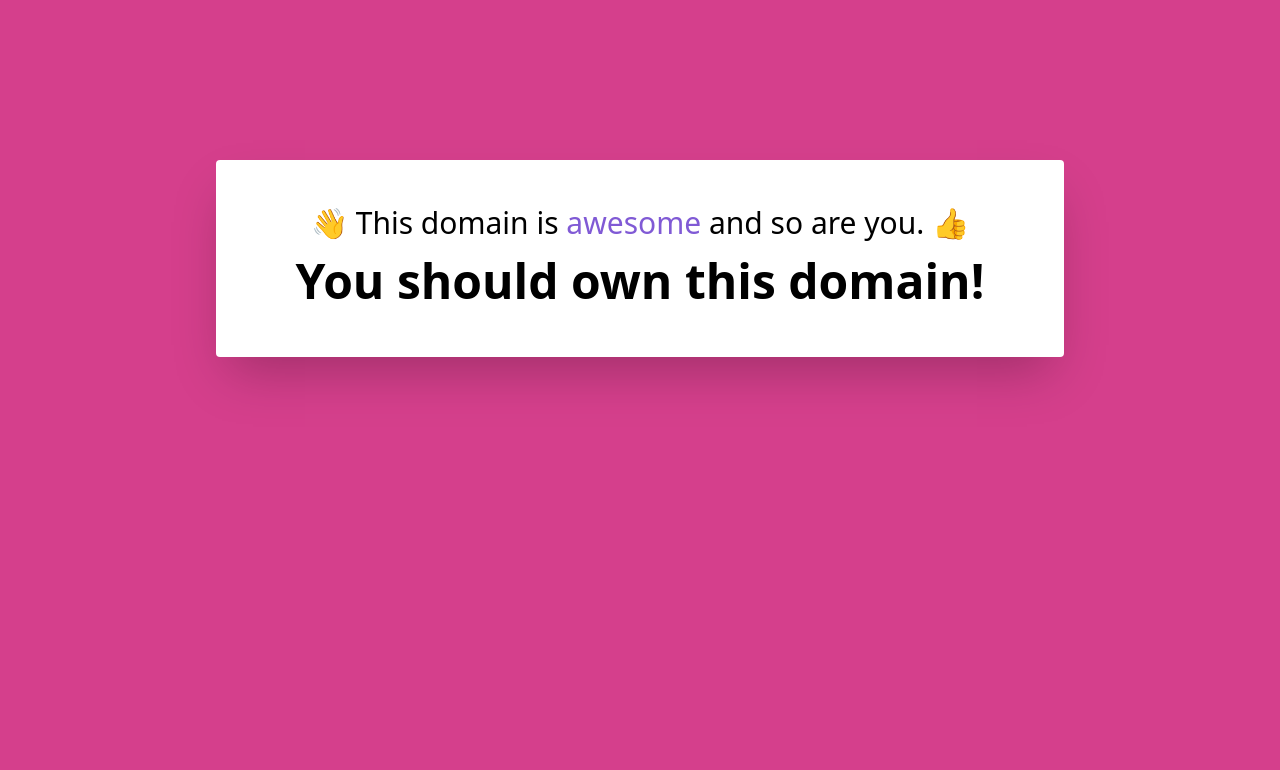
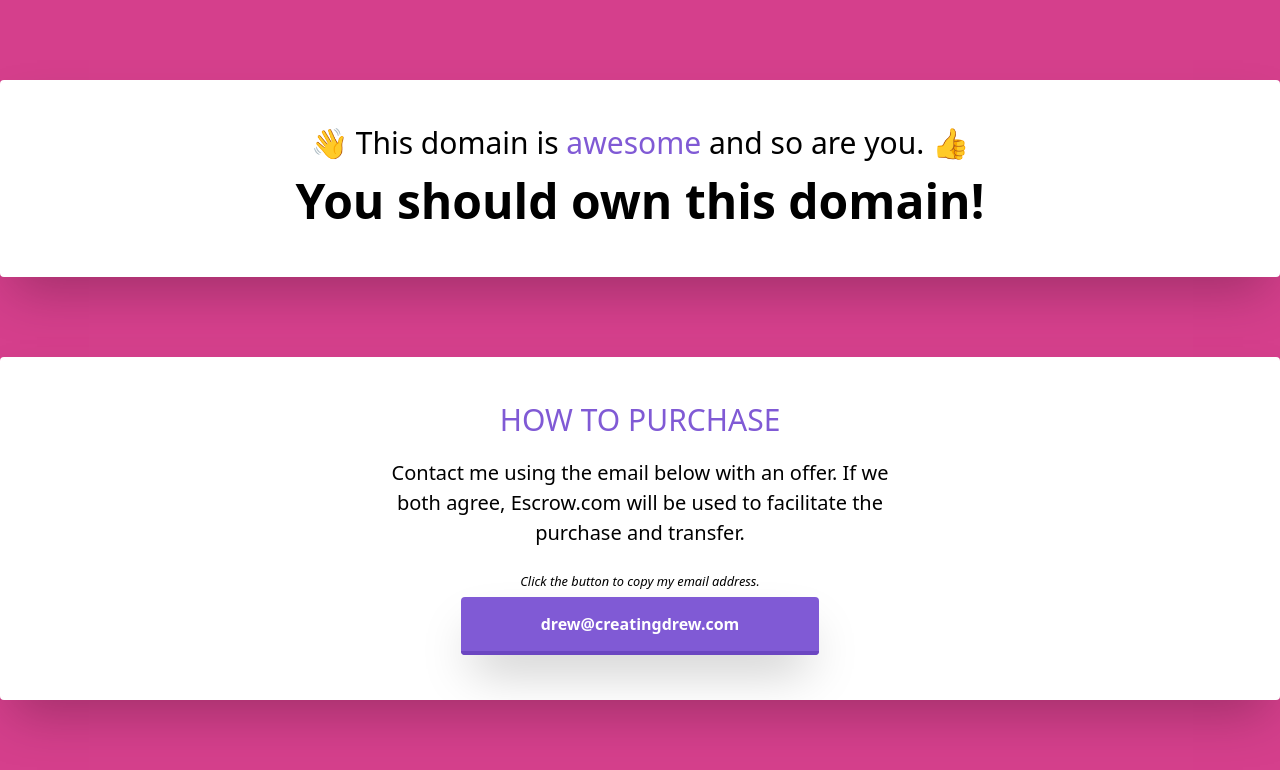
Before and after one commit to DrewDouglass/donamer.me, a website: page index.html in a window 1280 px wide. Drawn offline with nearby package versions, Linux system fonts and the light colour scheme; some packages are replaced by stand-ins of ours; files that its build step writes are made by us from their sources; a script that the page names is missing.

Commit message:
All content in place, click to copy email.

```diff
--- a/index.html
+++ b/index.html
@@ -15,7 +15,7 @@
         <div class="container mx-auto">
             <div class="flex justify-center content-center">
                 <div
-                    class="bg-white rounded overflow-hidden shadow-2xl m-40 px-20 py-10 text-center"
+                    class="w-full bg-white rounded overflow-hidden shadow-2xl my-20 px-20 py-10 text-center"
                 >
                     <h2 class="text-3xl font-medium">
                         👋 This domain is
@@ -27,6 +27,35 @@
                     </h1>
                 </div>
             </div>
+            <div class="flex justify-center content-center">
+                <div
+                    class="w-full bg-white rounded overflow-hidden shadow-2xl px-20 pt-10 pb-16 text-center"
+                >
+                    <h2 class="uppercase text-3xl text-purple-600 font-light">How to purchase</h2>
+                    <p class="my-4 text-xl sm:max-w-lg mx-auto">
+                        Contact me using the email below with an offer. If we
+                        both agree,
+                        <a href="https://www.escrow.com/domains">Escrow.com</a>
+                        will be used to facilitate the purchase and transfer.
+                    </p>
+                    <p class="my-5">
+                        <small class="italic"
+                            >Click the button to copy my email address.</small class=""
+                        >
+                    </p>
+                    <a
+                        id="contact"
+                        href="#"
+                        class="bg-purple-600 hover:bg-purple-400 text-white font-bold py-4 px-20 border-b-4 border-purple-700 hover:border-purple-500 rounded shadow-2xl" data-clipboard-text="drew@creatingdrew.com"
+                        >drew@creatingdrew.com</a
+
+                    >
+                </div>
+            </div>
         </div>
+        <script src="https://cdnjs.cloudflare.com/ajax/libs/clipboard.js/2.0.4/clipboard.min.js"></script>
+        <script>
+            new ClipboardJS('#contact');
+        </script>
     </body>
 </html>
```
